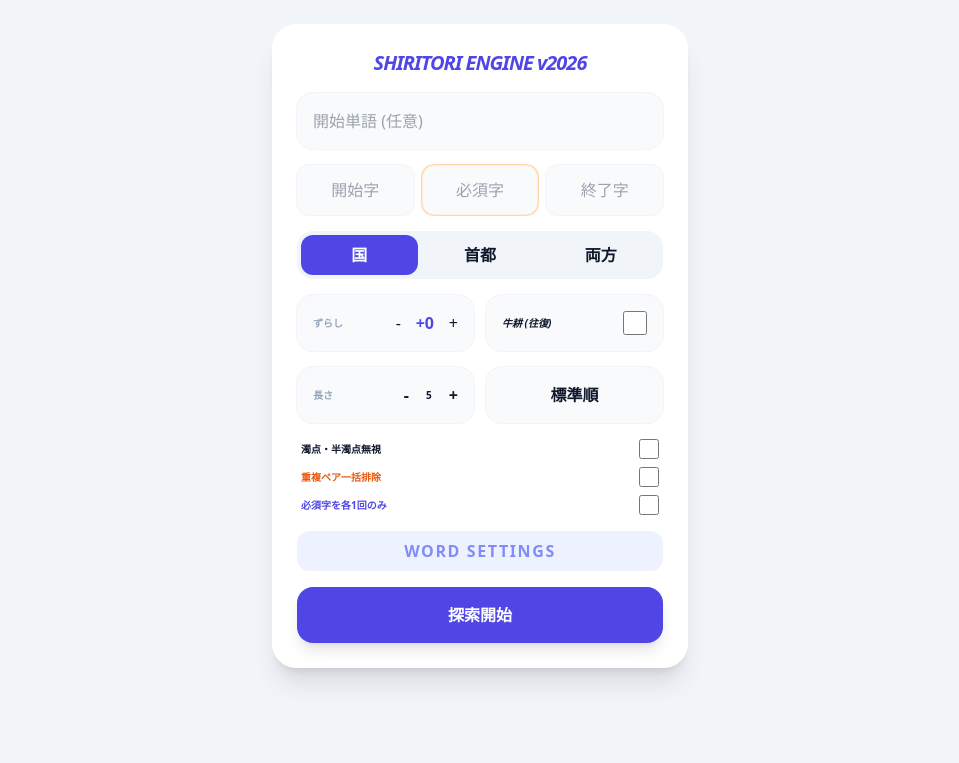
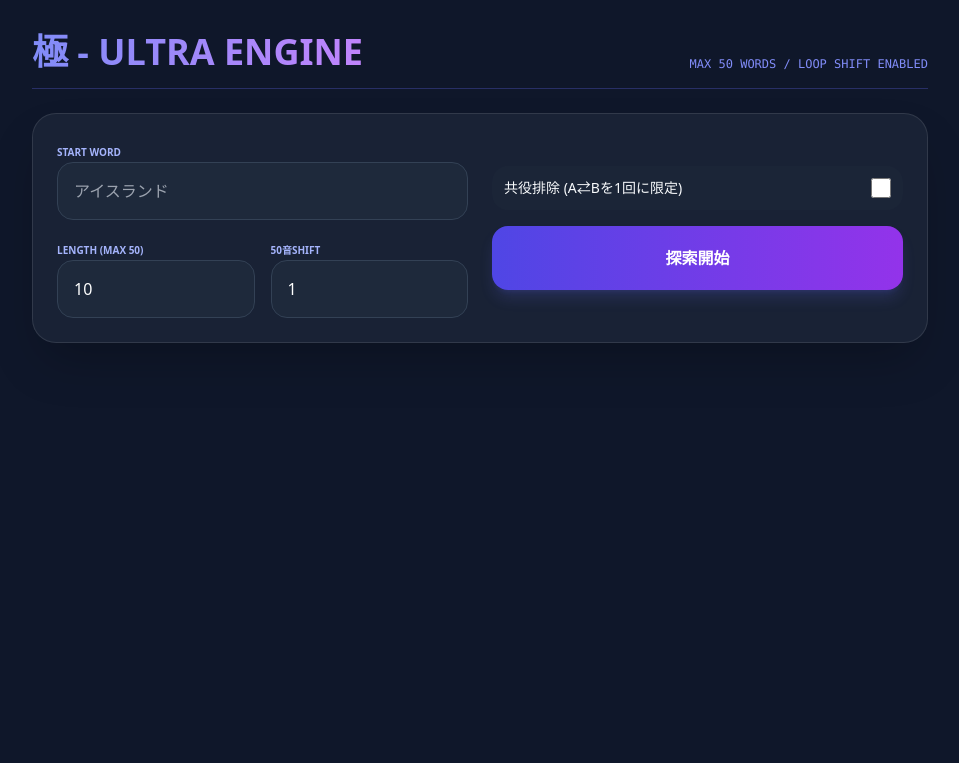
Before and after one commit to xjrstjrwvg-commits/pyongyang-, a Flask app: page / in a window 1280 px wide. Shown: the top 763 px of the page, without its empty margins (160-1119 px from the left). Run offline with Flask 3, Linux system fonts and the light colour scheme; some libraries are stand-ins or nearby versions.

Commit message:
index.html

```diff
--- a/templates/index.html
+++ b/templates/index.html
@@ -2,121 +2,88 @@
 <html lang="ja">
 <head>
     <meta charset="UTF-8">
-    <meta name="viewport" content="width=device-width, initial-scale=1.0, maximum-scale=1.0, user-scalable=no">
-    <title>極・しりとり v2026</title>
+    <title>しりとり探索機【極】</title>
     <script src="https://cdn.tailwindcss.com"></script>
     <style>
-        input, select, button { font-size: 16px !important; }
-        .tab-active { background-color: #4f46e5; color: white; }
-        #results { animation: fadeIn 0.3s ease-out; }
-        @keyframes fadeIn { from { opacity: 0; transform: translateY(10px); } to { opacity: 1; transform: translateY(0); } }
-        .custom-scrollbar::-webkit-scrollbar { width: 4px; }
-        .custom-scrollbar::-webkit-scrollbar-thumb { background: #e2e8f0; border-radius: 10px; }
+        body { background: #0f172a; color: #f8fafc; }
+        .ultra-card { background: rgba(30, 41, 59, 0.7); backdrop-filter: blur(10px); border: 1px solid rgba(255,255,255,0.1); }
+        input, select { background: #1e293b !important; color: white !important; border: 1px solid #334155 !important; }
+        .route-path { white-space: nowrap; overflow-x: auto; scrollbar-width: thin; }
     </style>
 </head>
-<body class="bg-slate-100 text-slate-900 pb-20 font-sans">
-    <div class="max-w-md mx-auto px-4 pt-6 space-y-4">
-        <div class="bg-white rounded-3xl shadow-xl p-6 space-y-4 border border-white">
-            <h1 class="font-black text-indigo-600 text-center text-xl italic tracking-tighter">SHIRITORI ENGINE v2026</h1>
+<body class="p-4 md:p-8">
+    <div class="max-w-4xl mx-auto space-y-6">
+        <header class="flex justify-between items-end border-b border-indigo-500/30 pb-4">
+            <h1 class="text-4xl font-black bg-clip-text text-transparent bg-gradient-to-r from-indigo-400 to-purple-400">極 - ULTRA ENGINE</h1>
+            <span class="text-xs font-mono text-indigo-400">MAX 50 WORDS / LOOP SHIFT ENABLED</span>
+        </header>
 
-            <input id="sw" oninput="toK(this)" placeholder="開始単語 (任意)" class="w-full p-4 bg-slate-50 rounded-2xl ring-1 ring-slate-100 outline-none focus:ring-indigo-300 transition-all">
-
-            <div class="grid grid-cols-3 gap-2">
-                <input id="sc" oninput="toK(this)" placeholder="開始字" class="p-3 bg-slate-50 rounded-xl text-center outline-none ring-1 ring-slate-100 focus:ring-indigo-300">
-                <input id="mc" oninput="toK(this)" placeholder="必須字" class="p-3 bg-slate-50 rounded-xl text-center outline-none ring-1 ring-orange-200 border border-orange-100 focus:ring-orange-400">
-                <input id="ec" oninput="toK(this)" placeholder="終了字" class="p-3 bg-slate-50 rounded-xl text-center outline-none ring-1 ring-slate-100 focus:ring-indigo-300">
+        <div class="ultra-card p-6 rounded-3xl shadow-2xl grid grid-cols-1 md:grid-cols-2 gap-6">
+            <div class="space-y-4">
+                <div>
+                    <label class="text-[10px] font-bold text-indigo-300 uppercase">Start Word</label>
+                    <input id="sw" placeholder="アイスランド" class="w-full p-4 rounded-2xl outline-none focus:ring-2 ring-indigo-500 transition-all">
+                </div>
+                <div class="grid grid-cols-2 gap-4">
+                    <div>
+                        <label class="text-[10px] font-bold text-indigo-300 uppercase">Length (Max 50)</label>
+                        <input type="number" id="ml" value="10" class="w-full p-4 rounded-2xl outline-none">
+                    </div>
+                    <div>
+                        <label class="text-[10px] font-bold text-indigo-300 uppercase">50音Shift</label>
+                        <input type="number" id="sh" value="1" class="w-full p-4 rounded-2xl outline-none" title="ア→イなら1、ン→アなら1">
+                    </div>
+                </div>
             </div>
 
-            <!-- 初期アクティブを「国」に変更 -->
-            <div class="grid grid-cols-3 gap-1 p-1 bg-slate-100 rounded-2xl">
-                <button onclick="setCat('countries')" id="cat-countries" class="tab-active text-[10px] font-bold py-2 rounded-xl transition-all">国</button>
-                <button onclick="setCat('capitals')" id="cat-capitals" class="text-[10px] font-bold py-2 rounded-xl transition-all">首都</button>
-                <button onclick="setCat('both')" id="cat-both" class="text-[10px] font-bold py-2 rounded-xl transition-all">両方</button>
+            <div class="space-y-4">
+                <div class="flex flex-col h-full justify-center space-y-4">
+                    <label class="flex items-center justify-between p-3 rounded-2xl bg-slate-800/50 cursor-pointer">
+                        <span class="text-sm">共役排除 (A⇄Bを1回に限定)</span>
+                        <input type="checkbox" id="ec" class="w-5 h-5 accent-indigo-500">
+                    </label>
+                    <button onclick="run()" id="btn" class="w-full h-16 bg-gradient-to-r from-indigo-600 to-purple-600 hover:from-indigo-500 hover:to-purple-500 text-white font-black rounded-2xl shadow-lg shadow-indigo-500/20 transition-all transform active:scale-95">探索開始</button>
+                </div>
             </div>
-
-            <div class="grid grid-cols-2 gap-3">
-                <div class="bg-slate-50 p-4 rounded-2xl ring-1 ring-slate-100 flex justify-between items-center">
-                    <span class="text-[10px] font-bold text-slate-400 uppercase">ずらし</span>
-                    <div class="flex items-center gap-3">
-                        <button onclick="adjS(-1)">-</button>
-                        <span id="sDisp" class="font-black text-indigo-600 w-6 text-center">+0</span>
-                        <button onclick="adjS(1)">+</button>
-                    </div>
-                </div>
-                <label class="bg-slate-50 p-4 rounded-2xl ring-1 ring-slate-100 flex justify-between items-center text-[10px] font-bold italic cursor-pointer">
-                    <span>牛耕 (往復)</span><input type="checkbox" id="gk" class="w-6 h-6 accent-indigo-600">
-                </label>
-            </div>
-
-            <div class="grid grid-cols-2 gap-3">
-                <div class="bg-slate-50 p-4 rounded-2xl ring-1 ring-slate-100 flex justify-between items-center text-[10px] font-bold">
-                    <span class="text-slate-400 uppercase">長さ</span>
-                    <div class="flex items-center gap-3"><button onclick="adjL(-1)">-</button><span id="lDisp" class="font-black w-4 text-center">5</span><button onclick="adjL(1)">+</button></div>
-                </div>
-                <select id="st" class="bg-slate-50 p-4 rounded-2xl ring-1 ring-slate-100 font-black text-[10px] outline-none text-center appearance-none"><option value="default">標準順</option><option value="length_desc">文字数多</option></select>
-            </div>
-
-            <div class="space-y-2 px-1 text-[10px] font-bold">
-                <label class="flex justify-between items-center cursor-pointer"><span>濁点・半濁点無視</span><input type="checkbox" id="vo" class="w-5 h-5 accent-indigo-600"></label>
-                <label class="flex justify-between items-center text-orange-600 cursor-pointer"><span>重複ペア一括排除</span><input type="checkbox" id="ex" class="w-5 h-5 accent-orange-600"></label>
-                <label class="flex justify-between items-center text-indigo-600 cursor-pointer"><span>必須字を各1回のみ</span><input type="checkbox" id="lo" class="w-5 h-5 accent-indigo-600"></label>
-            </div>
-
-            <button onclick="openModal()" class="w-full py-2 text-[10px] font-bold text-indigo-400 bg-indigo-50 rounded-xl uppercase tracking-widest hover:bg-indigo-100 transition-colors">Word Settings</button>
-            <button onclick="run()" id="runBtn" class="w-full bg-indigo-600 text-white font-black py-4 rounded-2xl shadow-lg active:scale-[0.98] transition-all">探索開始</button>
         </div>
 
-        <div id="statusArea" class="hidden flex justify-between items-center px-2">
-            <span id="hc" class="text-sm font-black text-slate-600 italic uppercase">0 HIT</span>
-            <button onclick="copyAll()" class="text-[10px] font-bold text-indigo-600 bg-white px-5 py-2 rounded-full shadow-sm ring-1 ring-indigo-50">全てコピー</button>
-        </div>
-
-        <div id="results" class="space-y-3"></div>
-    </div>
-
-    <!-- モーダル（単語設定） -->
-    <div id="modal" class="fixed inset-0 bg-black/50 hidden z-50 flex items-center justify-center p-4 backdrop-blur-sm">
-        <div class="bg-white w-full max-w-sm max-h-[80vh] rounded-3xl p-6 flex flex-col shadow-2xl overflow-hidden">
-            <div class="flex justify-between items-center mb-4">
-                <div class="flex items-center gap-2">
-                    <span class="font-bold text-slate-500 uppercase text-xs">詳細単語設定</span>
-                    <button onclick="resetWc()" class="text-[9px] font-bold text-red-400 bg-red-50 px-2 py-1 rounded-md">RESET</button>
-                </div>
-                <button onclick="closeModal()" class="text-2xl text-slate-300">✕</button>
-            </div>
-            <div class="overflow-y-auto space-y-1 pr-2 custom-scrollbar">
-                {% for w in all_words %}
-                <div class="flex justify-between py-2 border-b border-slate-50 text-xs items-center">
-                    <span class="font-medium text-slate-700">{{ w }}</span>
-                    <select id="cfg-{{ w }}" onchange="wc['{{ w }}']=parseInt(this.value)" class="p-1 bg-slate-50 rounded-lg outline-none text-[10px] font-bold"><option value="0">可</option><option value="1">必須</option><option value="2">禁止</option></select>
-                </div>
-                {% endfor %}
-            </div>
-        </div>
+        <div id="res" class="space-y-4"></div>
     </div>
 
     <script>
-        // s=0, cat='countries' に変更
-        let l=5, s=0, wc={}, cat='countries';
-        function toK(e){e.value=e.value.replace(/[ぁ-ん]/g,s=>String.fromCharCode(s.charCodeAt(0)+0x60));}
-        function adjL(v){l=Math.max(2,Math.min(12,l+v));document.getElementById('lDisp').innerText=l;}
-        function adjS(v){s+=v;document.getElementById('sDisp').innerText=(s>=0?"+":"")+s;}
-        function setCat(c){cat=c;['countries','capitals','both'].forEach(i=>document.getElementById('cat-'+i).classList.remove('tab-active'));document.getElementById('cat-'+c).classList.add('tab-active');}
-        function openModal(){document.getElementById('modal').classList.remove('hidden');}
-        function closeModal(){document.getElementById('modal').classList.add('hidden');}
-        function resetWc(){if(!confirm("設定をリセットしますか？"))return;wc={};document.querySelectorAll('[id^="cfg-"]').forEach(s=>s.value="0");}
+        async function run(){
+            const btn=document.getElementById('btn');
+            const resDiv=document.getElementById('res');
+            btn.innerText="探索中..."; btn.disabled=true;
+            resDiv.innerHTML="";
 
-        async function run(){
-            const btn=document.getElementById('runBtn'), resDiv=document.getElementById('results');
-            btn.disabled=true; btn.innerText="探索中..."; document.getElementById('statusArea').classList.remove('hidden');
-            resDiv.innerHTML="";
-            const r=await fetch('/search',{method:'POST',headers:{'Content-Type':'application/json'},body:JSON.stringify({start_word:document.getElementById('sw').value,start_char:document.getElementById('sc').value,must_char:document.getElementById('mc').value,end_char:document.getElementById('ec').value,shift_count:s,is_gyukou:document.getElementById('gk').checked,ignore_voiced:document.getElementById('vo').checked,exclude_conjugate:document.getElementById('ex').checked,limit_one:document.getElementById('lo').checked,category:cat,max_len:l,word_configs:wc,sort_type:document.getElementById('st').value})});
-            const d=await r.json(); btn.disabled=false; btn.innerText="探索開始"; document.getElementById('hc').innerText=`${d.count} HIT`;
-            if(d.count===0){resDiv.innerHTML=`<div class="bg-orange-50 p-8 rounded-3xl border-2 border-dashed border-orange-200 text-center text-orange-400 font-bold">条件に合うルートが見つかりませんでした</div>`;}
-            else{resDiv.innerHTML=d.routes.map(rt=>`<div class="bg-white p-5 rounded-3xl shadow-sm border border-slate-200"><div class="route-text font-bold text-indigo-900 mb-3 text-sm">${rt.join(' → ')}</div><div class="flex justify-end"><button onclick="copyText('${rt.join(' → ')}', this)" class="text-[10px] font-bold text-indigo-500 bg-indigo-50 px-4 py-2 rounded-lg">コピー</button></div></div>`).join('');}
+            const r=await fetch('/search',{
+                method:'POST',
+                headers:{'Content-Type':'application/json'},
+                body:JSON.stringify({
+                    start_word:document.getElementById('sw').value,
+                    max_len:document.getElementById('ml').value,
+                    shift:document.getElementById('sh').value,
+                    exclude_conjugates:document.getElementById('ec').checked,
+                    categories: ["country"]
+                })
+            });
+            const d=await r.json();
+            btn.innerText="探索開始"; btn.disabled=false;
+
+            if(d.count){
+                resDiv.innerHTML = d.routes.map((rt, i)=>`
+                    <div class="ultra-card p-4 rounded-2xl border-l-4 border-indigo-500">
+                        <div class="text-[10px] text-indigo-400 mb-2 font-mono">ROUTE #${i+1}</div>
+                        <div class="route-path pb-2 text-sm md:text-base font-bold text-slate-100 italic">
+                            ${rt.join(' <span class="text-indigo-500 mx-1">→</span> ')}
+                        </div>
+                    </div>
+                `).join('');
+            } else {
+                resDiv.innerHTML = '<p class="text-center text-slate-500 py-10 font-bold">ルートが見つかりませんでした</p>';
+            }
         }
-        function copyText(t, b){navigator.clipboard.writeText(t); b.innerText="DONE!"; setTimeout(()=>b.innerText="コピー",1000);}
-        function copyAll(){const t=Array.from(document.querySelectorAll('.route-text')).map(el=>el.innerText).join('\n');navigator.clipboard.writeText(t);alert("コピー完了");}
     </script>
 </body>
 </html>
```
